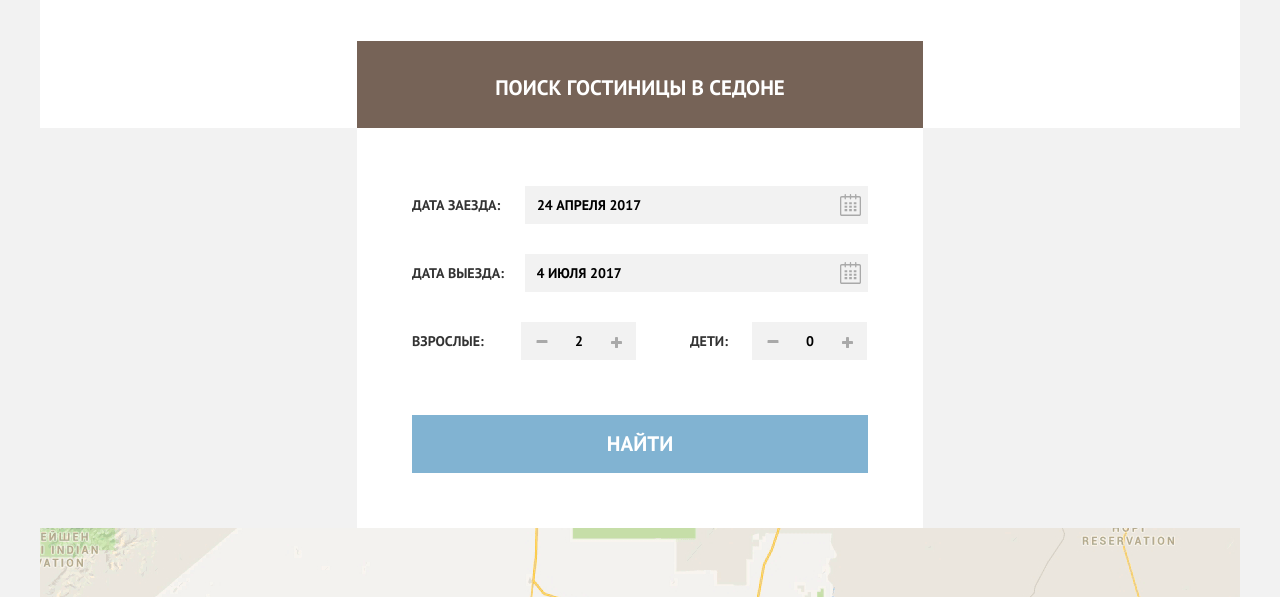
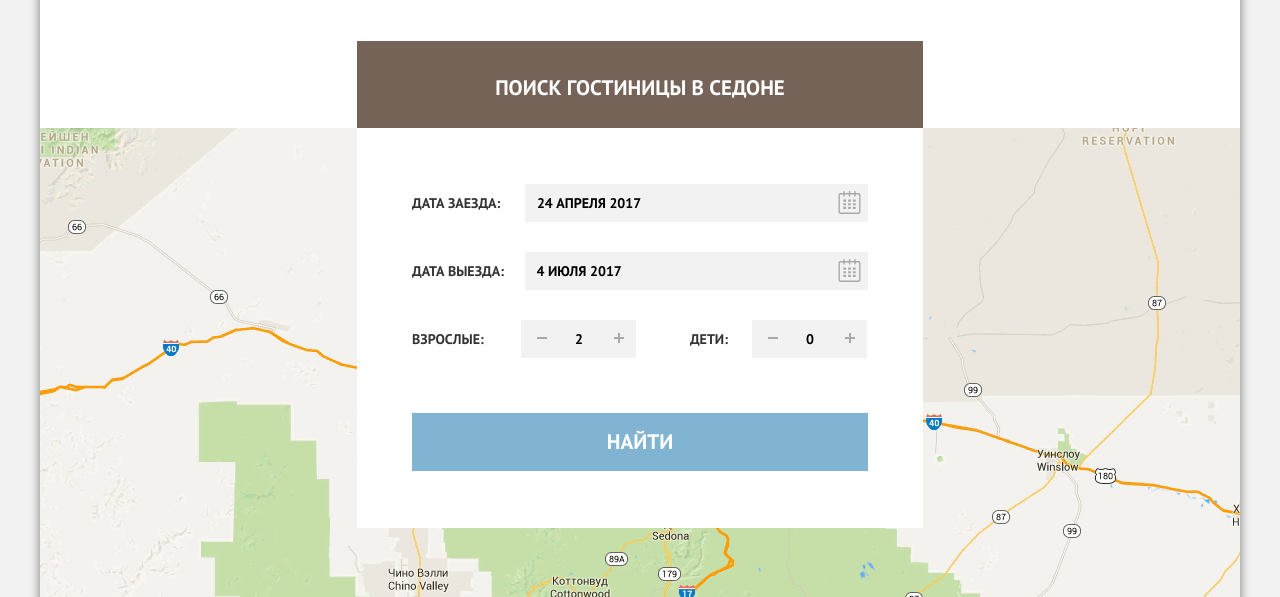
Before and after one commit to fristyr/456329-sedona, a plain HTML site: page index.html in a window 1280 px wide. Shown: the part 2039-2636 px from the top of the page. Drawn offline with Linux system fonts and the light colour scheme.

Commit message:
Завершаем вёрстку личного проекта 2

```diff
--- a/css/style.css
+++ b/css/style.css
@@ -26,6 +26,8 @@ body {
 .container {
     width: 1200px;
     margin: 0 auto;
+    box-shadow: 0 0 10px rgba(0,0,0,0.5); /* Параметры тени */
+
 }
 
 a {
@@ -95,7 +97,7 @@ input[type="radio"].visually-hidden {
 
 .nav-two {
     width: 240px;
-    margin-right: auto
+    margin-right: auto;
     text-align: left;
 }
 
@@ -269,6 +271,7 @@ input[type="radio"].visually-hidden {
 }
 
 .interest {
+    position: relative;
     padding-top: 18px;
     min-height: 290px;
     background-color: #FFFFFF;
@@ -320,9 +323,10 @@ input[type="radio"].visually-hidden {
 }
 /*index-form-start*/
 .search-form {
+    position: absolute;
     background-color: #ffffff;
     font-weight: bold;
-    font-size: 14;
+    font-size: 14px;
     line-height: 26px;
     height: 400px;
     width: 566px;
@@ -339,12 +343,27 @@ input[type="radio"].visually-hidden {
 .in-row {
     position: relative;
     margin-bottom: 30px;
-    margin-top: 2px;
+}
+
+.in-row:hover path {
+    fill: #000000;
+}
+
+.in-row:active path {
+    fill: #81b3d2;
 }
 
 .out-row {
     position: relative;
     margin-bottom: 30px;
+}
+
+.out-row:hover path {
+    fill: #000000;
+}
+
+.out-row:active path {
+    fill: #81b3d2;
 }
 
 .in-row label{
@@ -366,15 +385,12 @@ input[type="radio"].visually-hidden {
     margin-right: 21px;
 }
 
-.icon-calendar {
-    content: "";
+.search-form-content svg {
     position: absolute;
-    background-image: url(../img/calendar.svg);
-    background-repeat: no-repeat;
-    width: 24px;
-    height: 24px;
-    right: 4px;
-    top: 8px;
+    width: 23px;
+    height: 23px;
+    right: 7px;
+    top: 7px;
 }
 
 .search-form input[type="text"]{
@@ -403,29 +419,86 @@ input[type="radio"].visually-hidden {
     text-align: center;
     box-sizing: border-box;
 }
+
 .search-form .input-wrapp {
     width: 114px;
     position: relative;
 }
 
-.search-form-minus {
-    width: 24px;
-    height: 20px;
-    background-image: url(../img/minus.png);
-    background-repeat: no-repeat;
+.search-form-minus{
+    display: block;
     position: absolute;
-    top: 8px;
-    left: 15px;
+    left: 0px;
+    top: -10px;
+    width: 36px;
+    height: 38px;
+    border: none;
+    box-sizing: border-box;
+    background-color: #f2f2f2;
 }
 
-.search-form-plus {
-    width: 24px;
-    height: 20px;
-    background-image: url(../img/plus.png);
-    background-repeat: no-repeat;
+.search-form-minus::before {
+    content: "";
+    display: block;
     position: absolute;
-    top: 5px;
-    left: 90px;
+    top: 17px;
+    left: 16px;
+    width: 10px;
+    height: 2px;
+    background-color: #a9a9a9;
+}
+
+.search-form-minus:hover::before{
+    background-color: #000000;
+}
+
+.search-form-minus:active::before{
+    background-color: #81b3d2;
+}
+
+.search-form-plus{
+    display: block;
+    position: absolute;
+    right: 0px;
+    top: -10px;
+    width: 36px;
+    height: 38px;
+    border: none;
+    box-sizing: border-box;
+    background-color: #f2f2f2;
+}
+
+.search-form-plus::before {
+    content: "";
+    display: block;
+    position: absolute;
+    top: 17px;
+    left: 14px;
+    width: 10px;
+    height: 2px;
+    background-color: #a9a9a9;
+    transform: rotate(90deg);
+}
+
+.search-form-plus::after {
+    content: "";
+    display: block;
+    position: absolute;
+    top: 17px;
+    left: 14px;
+    width: 10px;
+    height: 2px;
+    background-color: #a9a9a9;
+}
+
+.search-form-plus:hover::before,
+.search-form-plus:hover::after{
+    background-color: #000000;
+}
+
+.search-form-plus:active::before,
+.search-form-plus:active::after{
+    background-color: #81b3d2;
 }
 
 .search-form input[type="submit"] {
@@ -444,7 +517,7 @@ input[type="radio"].visually-hidden {
     background-image: url(../img/map.png);
     background-repeat: no-repeat;
     background-color: #cacaca;
-    min-height: 710px;
+    min-height: 592px;
 }
 
 .hotel-search input[type="submit"]:hover {
@@ -543,7 +616,6 @@ footer {
 }
 
 .developer-text a{
-
 }
 
 .developer-text svg{
@@ -568,7 +640,7 @@ footer {
 .infrastructure {
     display: flex;
     flex-direction: column;
-    margin-bottom: 53px;
+    min-height: 160px;
 }
 .infrastructure-housetype-price,
 .infrastructure-housetype-price {
@@ -577,6 +649,17 @@ footer {
     line-height: 21px;
     margin-bottom: 28px;
 }
+
+.infrastructure label {
+    margin-bottom: 25px;
+    position: relative;
+
+    display: block;
+
+    cursor: pointer;
+    user-select: none;
+}
+
 
 input[type="checkbox"] {
     display: none;
@@ -590,22 +673,35 @@ input[type="checkbox"] + label {
 }
 
 input[type="checkbox"] + label::before {
-    content: '';
+    content: "";
+    position: absolute;
+    left: 0px;
+    top: 0px;
+    width: 23px;
+    height: 23px;
+    background-image: url(../img/checkbox-off.svg);
+    background-repeat: no-repeat;
+}
+
+input[type="checkbox"]:checked + label::after {
+    content: "";
+    top: 0px;
+    left: 0px;
+    position: absolute;
+    width: 26px;
+    height: 26px;
     background-image: url(../img/checkbox-on.svg);
     background-repeat: no-repeat;
-    width: 25px;
-    height: 25px;
-    position: absolute;
-    top: 0;
-    left: 0;
 }
-
 
 .type-of-house {
     display: flex;
     flex-direction: column;
-    margin-bottom: 53px;
     margin-left: 119px;
+}
+
+.type-of-house label {
+    margin-bottom: 25px;
 }
 
 .filter-range {
@@ -727,7 +823,7 @@ input[type="checkbox"] + label::before {
     display: flex;
     justify-content:  space-around;
     align-items: center;
-    min-height: 215px;
+    height: 215px;
     padding-left:  72px;
     padding-right: 72px;
     background-image: url(../img/inner-form-img.jpg);
@@ -752,6 +848,8 @@ input[type="checkbox"] + label::before {
 .chose-housing h2 {
     color: #ffffff;
     font-weight: bold;
+    margin-top: 20px;
+    margin-bottom: 25px;
 }
 
 .white-span {
@@ -797,11 +895,11 @@ input[type="checkbox"] + label::before {
     padding-right: 8px;
 }
 
-.arrows:hover path {
+.arrow-up:hover path {
     fill: #000000;
 }
 
-.arrows:active path {
+.arrow-up:active path {
     fill: #81b3d2;
 }
 
@@ -827,6 +925,11 @@ input[type="checkbox"] + label::before {
     display: inline-block;
     margin: 0;
     padding-bottom: 5px;
+}
+
+.hotel-description a:first-child {
+    margin: 0;
+    padding: 0;
 }
 
 .hotel-description span{
--- a/index.html
+++ b/index.html
@@ -110,20 +110,22 @@
             <div class="in-row">
               <label for="date-in">Дата заезда:</label>
               <input type="text" id="date-in" value="24 апреля 2017">
-              <span class="icon-calendar"></span>
+              <span class="visually-hidden">Calendar-icon</span>
+              <a href="#"><svg xmlns="http://www.w3.org/2000/svg" width="21" height="22" viewBox="0 0 21 22"><path fill="#a9a9a9" d="M19.251 2.025h-2.845V.648c0-.381-.294-.689-.656-.689-.363 0-.656.308-.656.689v1.377h-3.938V.648c0-.381-.294-.689-.655-.689-.363 0-.657.308-.657.689v1.377H5.906V.648c0-.381-.294-.689-.656-.689-.363 0-.657.308-.657.689v1.377H1.75C.784 2.025 0 2.847 0 3.862v16.302C0 21.179.784 22 1.75 22h17.501c.966 0 1.749-.821 1.749-1.836V3.862c0-1.015-.783-1.837-1.749-1.837zm.437 18.139a.448.448 0 0 1-.437.459H1.75a.45.45 0 0 1-.438-.459V3.862a.45.45 0 0 1 .438-.459h2.844v1.378c0 .381.294.689.657.689.362 0 .656-.308.656-.689V3.403h3.938v1.378c0 .381.294.689.657.689.361 0 .655-.308.655-.689V3.403h3.938v1.378c0 .381.293.689.656.689.362 0 .656-.308.656-.689V3.403h2.845c.241 0 .437.206.437.459v16.302z"/><path fill="#a9a9a9" d="M4.594 8.225h2.625v2.066H4.594zM4.594 11.668h2.625v2.067H4.594zM4.594 15.112h2.625v2.066H4.594zM9.188 15.112h2.625v2.066H9.188zM9.188 11.668h2.625v2.067H9.188zM9.188 8.225h2.625v2.066H9.188zM13.781 15.112h2.625v2.066h-2.625zM13.781 11.668h2.625v2.067h-2.625zM13.781 8.225h2.625v2.066h-2.625z"/></svg></a>
             </div>
             <div class="out-row">
               <label for="date-out">Дата выезда:</label>
               <input type="text" id="date-out" value="4 июля 2017">
-              <span class="icon-calendar"></span>
+              <span class="visually-hidden">Calendar-icon</span>
+              <a href="#"><svg xmlns="http://www.w3.org/2000/svg" width="21" height="22" viewBox="0 0 21 22"><path fill="#a9a9a9" d="M19.251 2.025h-2.845V.648c0-.381-.294-.689-.656-.689-.363 0-.656.308-.656.689v1.377h-3.938V.648c0-.381-.294-.689-.655-.689-.363 0-.657.308-.657.689v1.377H5.906V.648c0-.381-.294-.689-.656-.689-.363 0-.657.308-.657.689v1.377H1.75C.784 2.025 0 2.847 0 3.862v16.302C0 21.179.784 22 1.75 22h17.501c.966 0 1.749-.821 1.749-1.836V3.862c0-1.015-.783-1.837-1.749-1.837zm.437 18.139a.448.448 0 0 1-.437.459H1.75a.45.45 0 0 1-.438-.459V3.862a.45.45 0 0 1 .438-.459h2.844v1.378c0 .381.294.689.657.689.362 0 .656-.308.656-.689V3.403h3.938v1.378c0 .381.294.689.657.689.361 0 .655-.308.655-.689V3.403h3.938v1.378c0 .381.293.689.656.689.362 0 .656-.308.656-.689V3.403h2.845c.241 0 .437.206.437.459v16.302z"/><path fill="#a9a9a9" d="M4.594 8.225h2.625v2.066H4.594zM4.594 11.668h2.625v2.067H4.594zM4.594 15.112h2.625v2.066H4.594zM9.188 15.112h2.625v2.066H9.188zM9.188 11.668h2.625v2.067H9.188zM9.188 8.225h2.625v2.066H9.188zM13.781 15.112h2.625v2.066h-2.625zM13.781 11.668h2.625v2.067h-2.625zM13.781 8.225h2.625v2.066h-2.625z"/></svg></a>
             </div>
             <div class="adults">
               <label for="adults">Взрослые:</label>
               <span class="icon-minus"></span>
               <span class="input-wrapp">
-                  <a class="search-form-minus" href="#"></a>
+                  <button class="search-form-minus"></button>
                   <input type="text" value="2" id="adults">
-                  <a class="search-form-plus" href="#"></a>
+                  <button class="search-form-plus"></button>
               </span>
               <span class="icon-plus"></span>
             </div>
@@ -131,9 +133,9 @@
               <label for="kids">Дети:</label>
               <span class="icon-minus"></span>
               <span class="input-wrapp">
-                  <a class="search-form-minus" href="#"></a>
+                  <button class="search-form-minus"></button>
                   <input type="text" value="0" id="kids">
-                  <a class="search-form-plus" href="#"></a>
+                  <button class="search-form-plus"></button>
               </span>
               <span class="icon-plus"></span>
             </div>
```
Also changed, not shown: hotels.html (+3 -3 lines), img/minus.png (deleted), img/plus.png (deleted).
